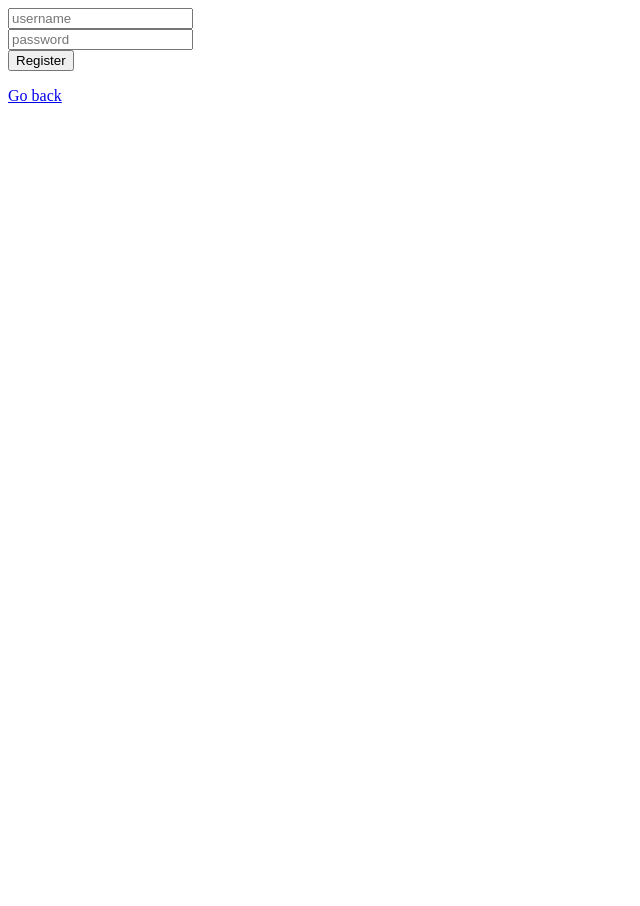
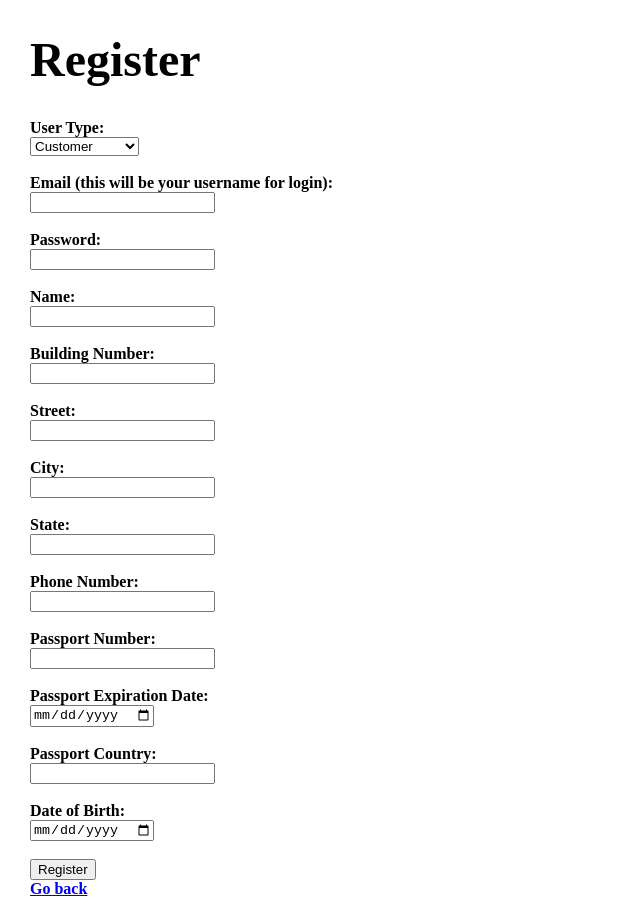
Before and after one commit to X-czh/Air-Ticket-Reservation-System, a Flask app: page /register in a window 1280 px wide. Shown: the whole page, without its empty margins (0-640 px from the left). Before the commit the page ends 800 px from the top, so only its background shows below. Run offline with Flask 2, Linux system fonts and the light colour scheme.

Commit message:
finish register.html

```diff
--- a/templates/register.html
+++ b/templates/register.html
@@ -1,15 +1,136 @@
+<!DOCTYPE html>
 <html>
 <head>
+<title>Register</title>
 </head>
 <body>
-<form action="/registerAuth" method="POST">
-	<input type="text" name = "username" placeholder="username" required/> </br>
-	<input type="password" name = "password" placeholder="password" required/></br>
-	<input type="submit" value = Register />
+
+<h1>
+	Register
+</h1>
+
+<form action='/registerAuth' method='POST'>
+
+	User Type: <br>
+	<select id='select', name='usertype', onchange='change()'>
+		<option value='customer'>Customer</option>
+		<option value='booking_agent'>Booking Agent</option>
+		<option value='airline_staff'>Airline Staff</option>
+	</select> <br> <br>
+
+	<div id='customer_form'>
+		Email (this will be your username for login): <br>
+		<input type='email' name='email' maxlength='50' required/> <br> <br>
+		Password: <br>
+		<input type='password' name='password' maxlength='50' required/> <br> <br>
+		Name: <br>
+		<input type='text' name='name' maxlength='50' required/> <br> <br>
+		Building Number: <br>
+		<input type='text' name='building_number' maxlength='30' required/> <br> <br>
+		Street: <br>
+		<input type='text' name='street' maxlength='30' required/> <br> <br>
+		City: <br>
+		<input type='text' name='city' maxlength='30' required/> <br> <br>
+		State: <br>
+		<input type='text' name='state' maxlength='30' required/> <br> <br>
+		Phone Number: <br>
+		<input type='text' name='phone_number' maxlength='11' required/> <br> <br>
+		Passport Number: <br>
+		<input type='text' name='passport_number' maxlength="30" required/> <br> <br>
+		Passport Expiration Date: <br>
+		<input type='date' name='passport_expiration' required/> <br> <br>
+		Passport Country: <br>
+		<input type='text' name='passport_country' maxlength="50" required/> <br> <br>
+		Date of Birth: <br>
+		<input type='date' name='date_of_birth' required/> <br> <br>
+	</div>
+
+	<div id='booking_agent_form'>
+		Email (this will be your username for login): <br>
+		<input type='text' name='email' maxlength='50' required/> <br> <br>
+		Password: <br>
+		<input type='text' name='password' maxlength='50' required/> <br> <br>
+		Booking Agent ID: <br>
+		<input type='text' name='booking_agent_id' maxlength='11' required/> <br> <br>
+	</div>
+
+	<div id='airline_staff_form'>
+		Username: <br>
+		<input type='text' name='username' maxlength='50' required/> <br> <br>
+		Password: <br>
+		<input type='password' name='password' maxlength='50' required/> <br> <br>
+		First Name: <br>
+		<input type='text' name='first_name' maxlength='50' required/> <br> <br>
+		Last Name: <br>
+		<input type='text' name='last_name' maxlength='50' required/> <br> <br>
+		Date of Birth: <br>
+		<input type='date' name='date_of_birth' required/> <br> <br>
+		Airline Name: <br>
+		<input type='text' name='airline_name' maxlength='50' required/> <br> <br>
+	</div>
+
+	<input type='submit' value = Register />
+
 	{% if error %}
-		<p class="error"><strong>Error:</strong> {{error}}</p>
+		<p class='error'><strong>Error:</strong> {{error}}</p>
 	{% endif %}
+
 </form>
-<a href="/">Go back</a>
+
+<a href='..'>Go back</a>
+
+<style>
+
+	body {
+    	font-size: 12pt;
+    	font-weight: bold;
+		margin-left: 30px;
+	}
+
+    h1 {
+    	font-size: 36pt;
+        font-weight:bold;
+    }
+
+	#customer_form {
+		display: block;
+	}
+
+	#booking_agent_form {
+		display: none;
+	}
+
+	#airline_staff_form {
+		display: none;
+	}
+
+</style>
+
+<script>
+	function change() {
+		var usertype = document.getElementById('select').value;
+		var customer_form = document.getElementById('customer_form');
+		var booking_agent_form = document.getElementById('booking_agent_form');
+		var airline_staff_form = document.getElementById('airline_staff_form');
+		switch (usertype) {
+			case 'customer':
+				customer_form.style.display = 'block';
+				booking_agent_form.style.display = 'none';
+				airline_staff_form.style.display = 'none';
+				break;
+			case 'booking_agent':
+				booking_agent_form.style.display = 'block';
+				customer_form.style.display = 'none';
+				airline_staff_form.style.display = 'none';
+				break;
+			case 'airline_staff':
+				airline_staff_form.style.display = 'block';
+				customer_form.style.display = 'none';
+				booking_agent_form.style.display = 'none';
+				break;
+		}
+	}
+</script>
+
 </body>
 </html>
```
